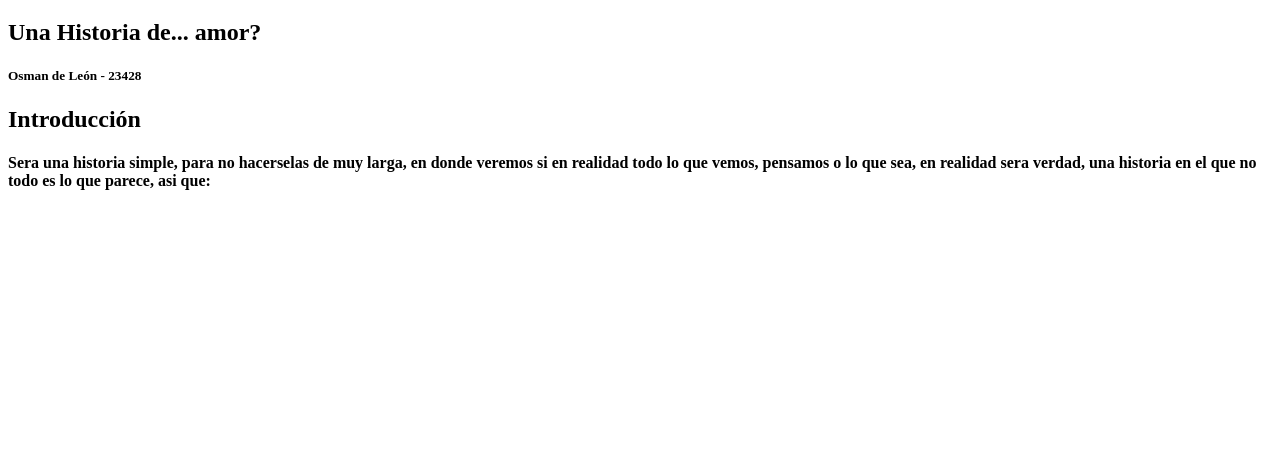
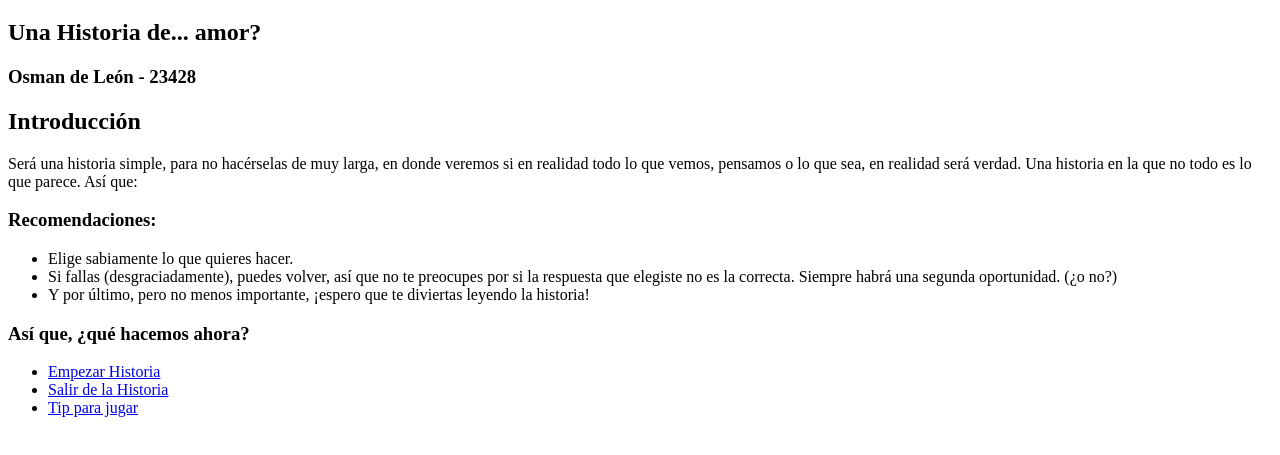
Before and after one commit to Emadlgg/Lab3_Web, a plain HTML site: page index.html in a window 1280 px wide. Shown: the part 61-516 px from the top of the page. Drawn offline with Linux system fonts and the light colour scheme.

Commit message:
add advisement page and index completed

```diff
--- a/index.html
+++ b/index.html
@@ -1,19 +1,42 @@
 <!DOCTYPE html>
-<html lang="en">
+<html lang="es">
 <head>
     <meta charset="UTF-8">
     <meta name="viewport" content="width=device-width, initial-scale=1.0">
-    <title>Lab 3 -23428</title>
+    <title>Lab 3 - HTML Only</title>
 </head>
-<h1>Lab 3 - HTML Only</h1>
-<h2>Una Historia de... amor?</h2>
-<h5>Osman de León - 23428</h5>
 <body>
-    <h2>Introducción</h2>
-    <h4>Sera una historia simple, para no hacerselas de muy larga, en donde veremos
-        si en realidad todo lo que vemos, pensamos o lo que sea, en realidad sera verdad,
-        una historia en el que no todo es lo que parece, asi que:
-    </h4>
-
+    <h1>Lab 3 - HTML Only</h1>
+    <article>
+        <h2>Una Historia de... amor?</h2>
+        <h3>Osman de León - 23428</h3>
+        <section>
+            <h2>Introducción</h2>
+            <p>
+                Será una historia simple, para no hacérselas de muy larga, en donde veremos
+                si en realidad todo lo que vemos, pensamos o lo que sea, en realidad será verdad.
+                Una historia en la que no todo es lo que parece. Así que:
+            </p>
+        </section>
+        <aside>
+            <h3>Recomendaciones:</h3>
+            <ul>
+                <li>Elige sabiamente lo que quieres hacer.</li>
+                <li>
+                    Si fallas (desgraciadamente), puedes volver, así que no te preocupes
+                    por si la respuesta que elegiste no es la correcta. Siempre habrá una segunda oportunidad. (¿o no?)
+                </li>
+                <li>Y por último, pero no menos importante, ¡espero que te diviertas leyendo la historia!</li>
+            </ul>
+        </aside>
+    </article>
+    <h3>Así que, ¿qué hacemos ahora?</h3>
+    <nav>
+        <ul>
+            <li><a href="/pages/page1.html">Empezar Historia</a></li>
+            <li><a href="/pages/advisement.html">Salir de la Historia</a></li>
+            <li><a href="https://youtu.be/dQw4w9WgXcQ?si=6Epu6WEWUfFCvoP1">Tip para jugar</a></li>
+        </ul>
+    </nav>
 </body>
 </html>
```
Also changed, not shown: pages/advisement.html (added, +12 -0 lines), pages/page1.html (+12 -0 lines).
